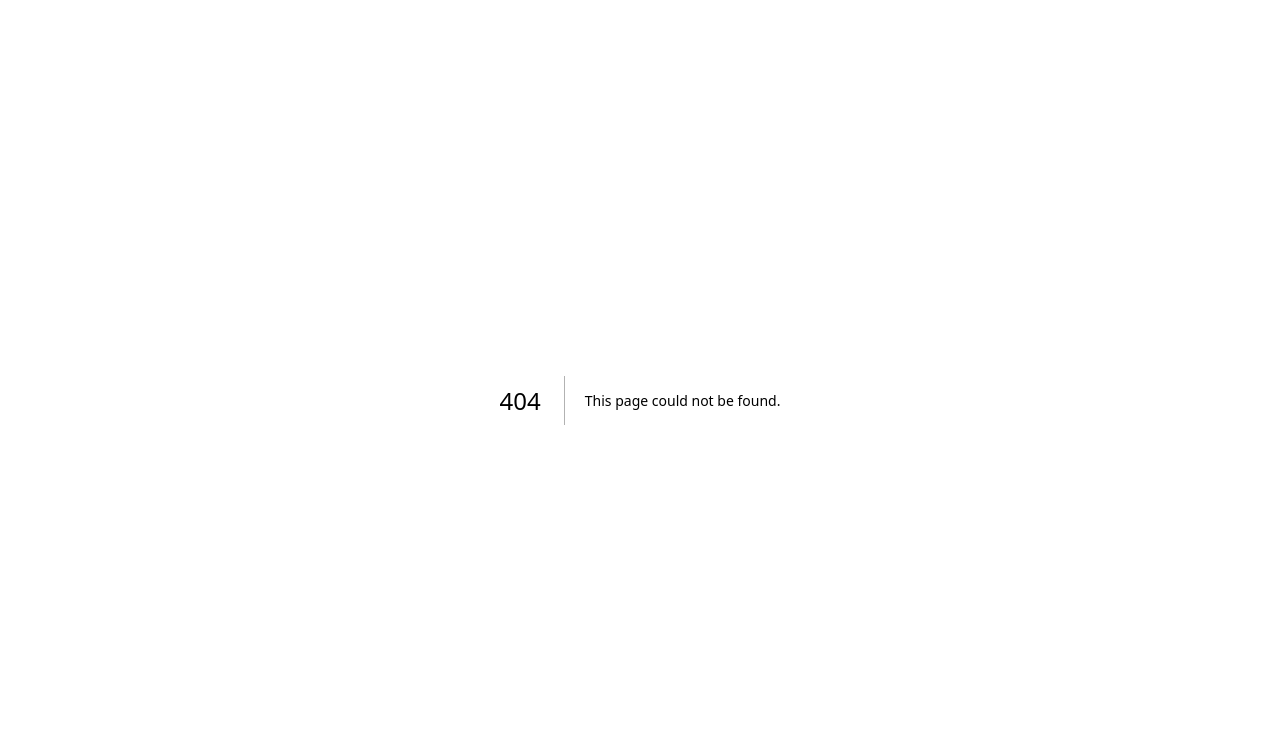
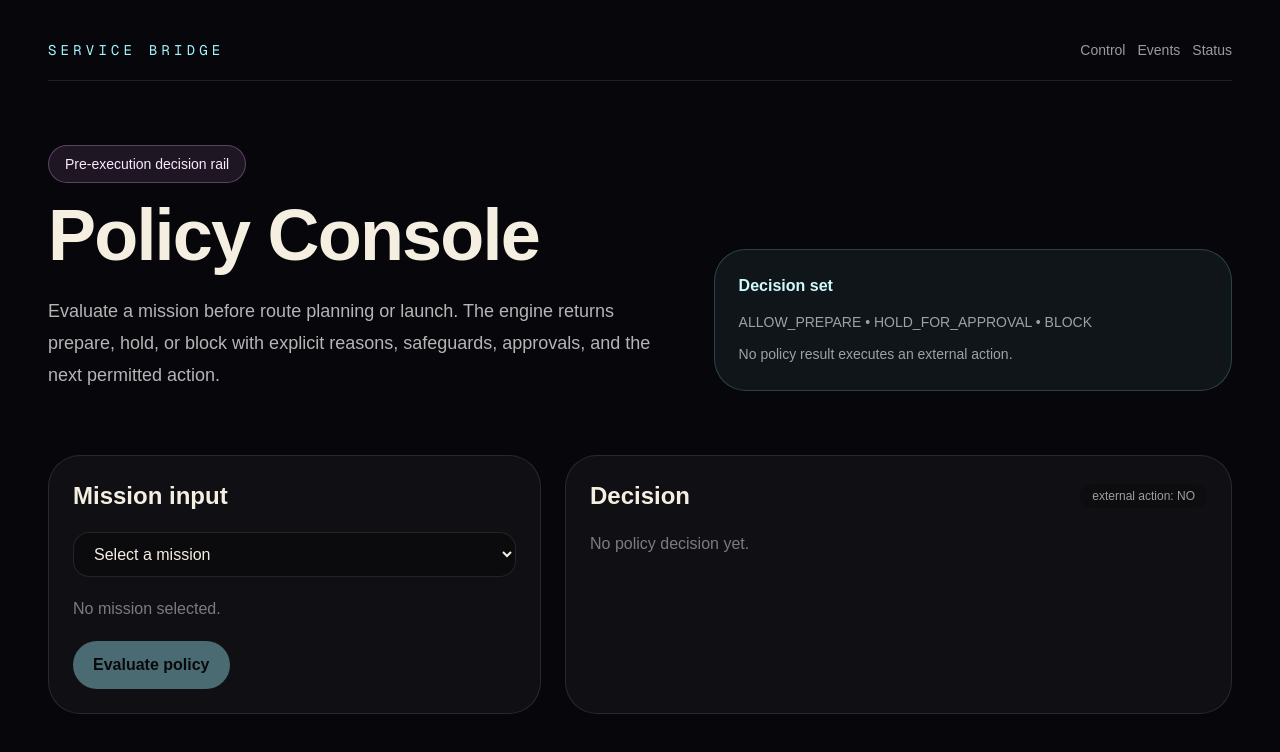
Before and after one commit to hvitiswift-afk/nextjs-boilerplate, a Next.js app: page /service-bridge/policy in a window 1280 px wide. Before the commit this address had no page. Shown: the top 752 px of the page. Built offline with nearby package versions, Linux system fonts and the light colour scheme.

Commit message:
Add Service Bridge policy console

```diff
--- /dev/null
+++ b/app/service-bridge/policy/page.tsx
@@ -0,0 +1,119 @@
+"use client";
+
+import { useEffect, useMemo, useState } from "react";
+
+type Mission = { id: string; title: string; service: string } & Record<string, unknown>;
+type PolicyResult = {
+  evaluatedAt: string;
+  missionId: string | null;
+  decision: "ALLOW_PREPARE" | "HOLD_FOR_APPROVAL" | "BLOCK";
+  reasons: string[];
+  requiredApprovals: string[];
+  safeguards: string[];
+  nextAction: string;
+  externalActionCompleted: false;
+};
+
+const STORAGE_KEY = "jp-hviti-service-bridge-v2";
+
+export default function PolicyConsolePage() {
+  const [missions, setMissions] = useState<Mission[]>([]);
+  const [selectedId, setSelectedId] = useState("");
+  const [result, setResult] = useState<PolicyResult | null>(null);
+  const [loading, setLoading] = useState(false);
+  const [error, setError] = useState("");
+
+  useEffect(() => {
+    try {
+      const raw = localStorage.getItem(STORAGE_KEY);
+      if (!raw) return;
+      const parsed = JSON.parse(raw) as Mission[];
+      setMissions(parsed);
+      if (parsed[0]) setSelectedId(parsed[0].id);
+    } catch {
+      setError("Could not read the local mission queue.");
+    }
+  }, []);
+
+  const mission = useMemo(
+    () => missions.find((item) => item.id === selectedId) ?? null,
+    [missions, selectedId],
+  );
+
+  async function evaluate() {
+    if (!mission) return;
+    setLoading(true);
+    setError("");
+    try {
+      const response = await fetch("/api/service-bridge/policy/evaluate", {
+        method: "POST",
+        headers: { "content-type": "application/json" },
+        body: JSON.stringify(mission),
+      });
+      const data = await response.json();
+      if (!response.ok) throw new Error(data.error || "Policy evaluation failed.");
+      setResult(data);
+    } catch (cause) {
+      setError(cause instanceof Error ? cause.message : "Policy evaluation failed.");
+    } finally {
+      setLoading(false);
+    }
+  }
+
+  const tone = result?.decision === "ALLOW_PREPARE"
+    ? "border-emerald-300/30 bg-emerald-300/[0.08]"
+    : result?.decision === "HOLD_FOR_APPROVAL"
+      ? "border-amber-300/30 bg-amber-300/[0.08]"
+      : result?.decision === "BLOCK"
+        ? "border-red-300/30 bg-red-300/[0.08]"
+        : "border-white/10 bg-white/[0.04]";
+
+  return (
+    <main className="min-h-screen bg-[#07070b] text-[#f5efe2]">
+      <section className="mx-auto w-full max-w-7xl px-6 py-10 sm:px-10 lg:px-12">
+        <nav className="flex flex-wrap items-center justify-between gap-3 border-b border-white/10 pb-5 text-sm text-white/60">
+          <a className="font-mono uppercase tracking-[0.3em] text-cyan-200" href="/service-bridge">Service Bridge</a>
+          <div className="flex flex-wrap gap-3"><a href="/service-bridge/control">Control</a><a href="/service-bridge/events">Events</a><a href="/service-bridge/status">Status</a></div>
+        </nav>
+
+        <header className="grid gap-8 py-16 lg:grid-cols-[1.1fr_0.9fr] lg:items-end">
+          <div>
+            <p className="mb-4 inline-flex rounded-full border border-fuchsia-300/30 bg-fuchsia-300/10 px-4 py-2 text-sm text-fuchsia-100">Pre-execution decision rail</p>
+            <h1 className="text-5xl font-black tracking-tight sm:text-7xl">Policy Console</h1>
+            <p className="mt-6 max-w-3xl text-lg leading-8 text-white/70">Evaluate a mission before route planning or launch. The engine returns prepare, hold, or block with explicit reasons, safeguards, approvals, and the next permitted action.</p>
+          </div>
+          <div className="rounded-[2rem] border border-cyan-200/20 bg-cyan-200/[0.06] p-6">
+            <p className="font-semibold text-cyan-100">Decision set</p>
+            <p className="mt-3 text-sm leading-6 text-white/60">ALLOW_PREPARE • HOLD_FOR_APPROVAL • BLOCK</p>
+            <p className="mt-2 text-sm leading-6 text-white/60">No policy result executes an external action.</p>
+          </div>
+        </header>
+
+        <section className="grid gap-6 lg:grid-cols-[0.85fr_1.15fr]">
+          <aside className="rounded-[2rem] border border-white/10 bg-white/[0.04] p-6">
+            <h2 className="text-2xl font-black">Mission input</h2>
+            <select className="mt-5 w-full rounded-2xl border border-white/10 bg-black/30 px-4 py-3" value={selectedId} onChange={(event) => setSelectedId(event.target.value)}>
+              <option value="">Select a mission</option>
+              {missions.map((item) => <option key={item.id} value={item.id}>{item.title} — {item.service}</option>)}
+            </select>
+            {mission ? <pre className="mt-5 overflow-x-auto rounded-2xl bg-black/30 p-4 text-xs leading-5 text-cyan-100">{JSON.stringify(mission, null, 2)}</pre> : <p className="mt-5 text-white/45">No mission selected.</p>}
+            <button onClick={evaluate} disabled={!mission || loading} className="mt-5 rounded-full bg-cyan-200 px-5 py-3 font-bold text-black disabled:opacity-40">{loading ? "Evaluating…" : "Evaluate policy"}</button>
+          </aside>
+
+          <section className={`rounded-[2rem] border p-6 ${tone}`}>
+            <div className="flex flex-wrap items-center justify-between gap-3"><h2 className="text-2xl font-black">Decision</h2><span className="rounded-full bg-black/20 px-3 py-1 text-xs text-white/60">external action: NO</span></div>
+            {!result ? <p className="mt-5 text-white/45">No policy decision yet.</p> : <div className="mt-5 space-y-6">
+              <p className="text-3xl font-black">{result.decision}</p>
+              <div><h3 className="font-bold text-cyan-100">Reasons</h3><ul className="mt-3 space-y-2 text-sm leading-6 text-white/70">{result.reasons.map((item) => <li key={item} className="rounded-2xl bg-black/20 p-3">{item}</li>)}</ul></div>
+              <div><h3 className="font-bold text-cyan-100">Required approvals</h3><ul className="mt-3 space-y-2 text-sm leading-6 text-white/70">{result.requiredApprovals.length ? result.requiredApprovals.map((item) => <li key={item} className="rounded-2xl bg-black/20 p-3">{item}</li>) : <li className="rounded-2xl bg-black/20 p-3">No additional approval required for preparation-only work.</li>}</ul></div>
+              <div><h3 className="font-bold text-cyan-100">Safeguards</h3><ul className="mt-3 space-y-2 text-sm leading-6 text-white/70">{result.safeguards.map((item) => <li key={item} className="rounded-2xl bg-black/20 p-3">{item}</li>)}</ul></div>
+              <div className="rounded-2xl border border-white/10 bg-black/25 p-4"><p className="text-xs uppercase tracking-wider text-white/40">Next permitted action</p><p className="mt-2 leading-7 text-white/80">{result.nextAction}</p></div>
+            </div>}
+          </section>
+        </section>
+
+        {error ? <div className="mt-6 rounded-2xl border border-red-300/30 bg-red-300/10 p-4 text-red-100">{error}</div> : null}
+      </section>
+    </main>
+  );
+}
```
